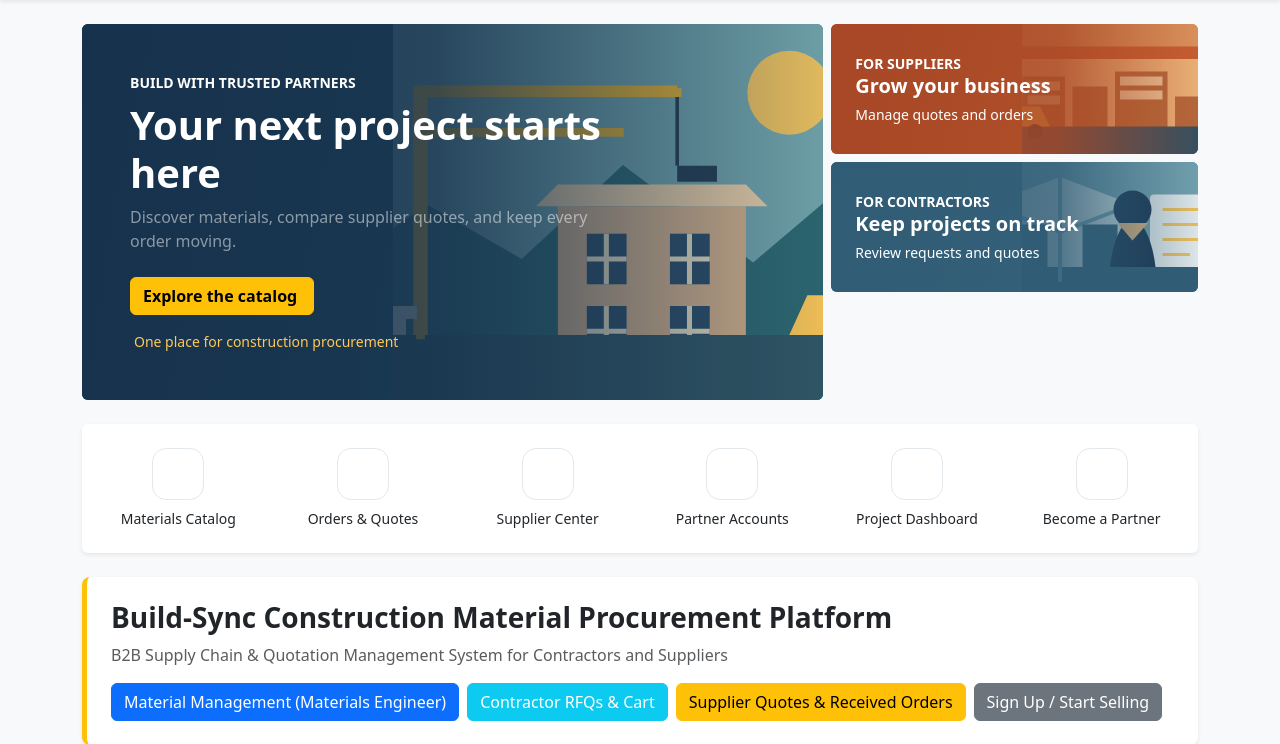
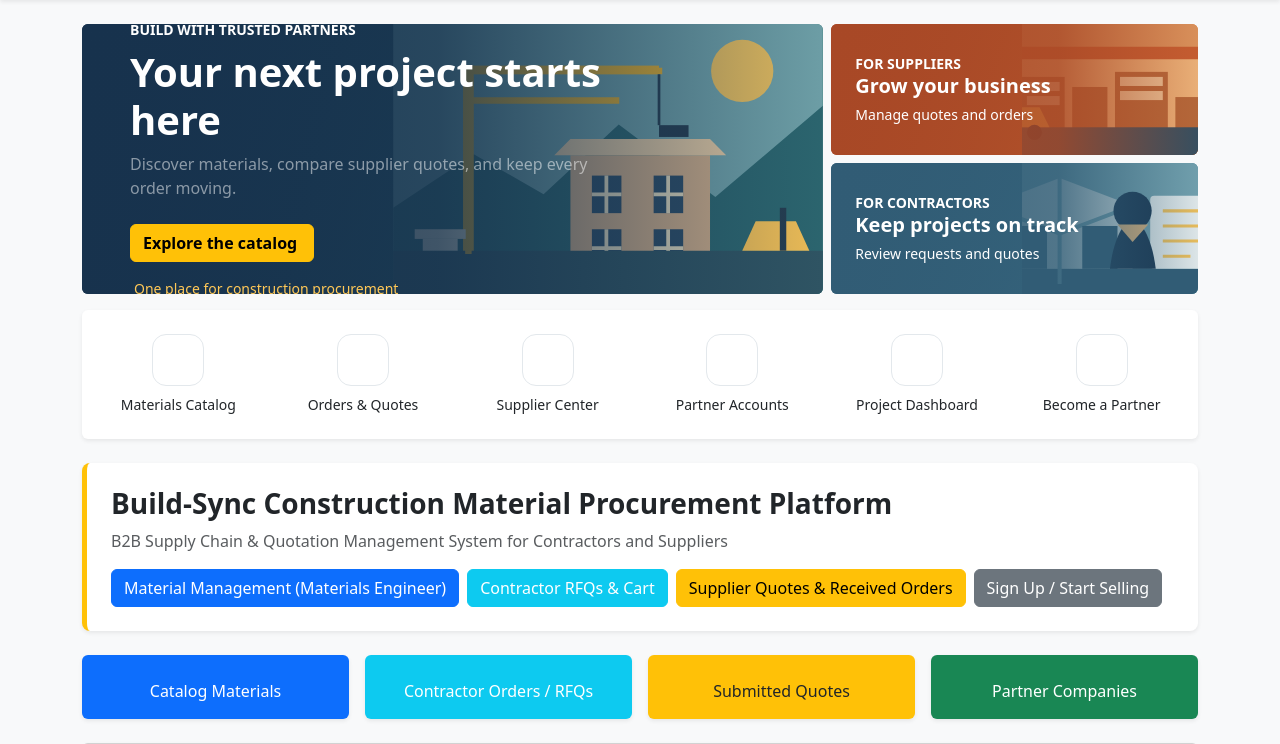
Before and after one commit to kellyblossom/Software-Engineering-in-Construction-Information-Systems-Assignment, a Node server app: page / in a window 1280 px wide. Shown: the part 140-884 px from the top of the page. Run offline with Node 20, Linux system fonts and the light colour scheme; data that the repository does not hold is empty; some libraries are stand-ins or nearby versions.

Commit message:
Enhance layout for featured row in index.hbs; adjust heights for responsive design

```diff
--- a/views/index.hbs
+++ b/views/index.hbs
@@ -42,6 +42,23 @@
             background: linear-gradient(115deg, #17324d 0%, #245a68 58%, #438a7a 100%);
             position: relative;
             overflow: hidden;
+        }
+
+        .marketplace-featured-row {
+            height: 270px;
+        }
+
+        .marketplace-featured-row > [class*="col-"] {
+            height: 100%;
+        }
+
+        .marketplace-featured-row .marketplace-hero {
+            height: 100%;
+        }
+
+        .marketplace-featured-row .marketplace-promo {
+            flex: 1 1 0;
+            min-height: 0;
         }
 
         .marketplace-hero .hero-accent {
@@ -130,9 +147,21 @@
             box-shadow: 0 0.25rem 0.75rem rgba(23, 50, 77, 0.14);
         }
 
-        @media (max-width: 767.98px) {
+        @media (max-width: 991.98px) {
             .marketplace-hero {
                 min-height: 230px;
+            }
+
+            .marketplace-featured-row {
+                height: auto;
+            }
+
+            .marketplace-featured-row > [class*="col-"] {
+                height: auto;
+            }
+
+            .marketplace-featured-row .marketplace-promo {
+                min-height: 130px;
             }
         }
     </style>
@@ -195,7 +224,7 @@
     </header>
 
     <main class="container-lg py-4">
-        <section class="row g-2 mb-4" aria-label="Featured procurement services">
+        <section class="marketplace-featured-row row g-2 mb-4" aria-label="Featured procurement services">
             <div class="col-lg-8">
                 <div class="marketplace-hero rounded-2 text-white d-flex align-items-center p-4 p-md-5">
                     <img class="hero-image" src="/images/construction-hero.svg" alt="Construction project at a building site">
```
